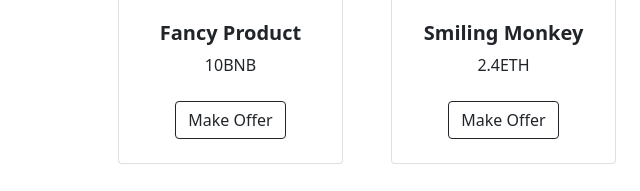
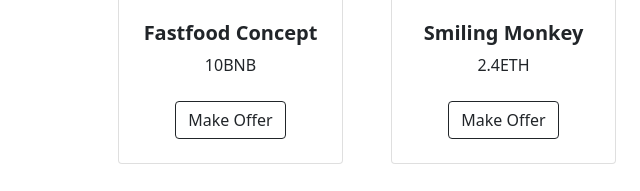
Before and after one commit to midhun762/nftloginpage, a plain HTML site: page marketplace.html in a window 1280 px wide. Shown: the part 459-650 px from the top of the page, 0-640 px from the left. Drawn offline with nearby package versions, Linux system fonts and the light colour scheme; a script that the page names is missing.

Commit message:
Update marketplace.html

```diff
--- a/marketplace.html
+++ b/marketplace.html
@@ -54,7 +54,7 @@
                             <img class="card-img-top" src="https://www.datocms-assets.com/16499/1622710395-image1.gif?auto=format&fit=max&w=800" alt="no image" />
                             <div class="card-body p-4">
                                 <div class="text-center">
-                                    <h5 class="fw-bolder">Fancy Product</h5>
+                                    <h5 class="fw-bolder">Fastfood Concept</h5>
                                     10BNB
                                 </div>
                             </div>
```
